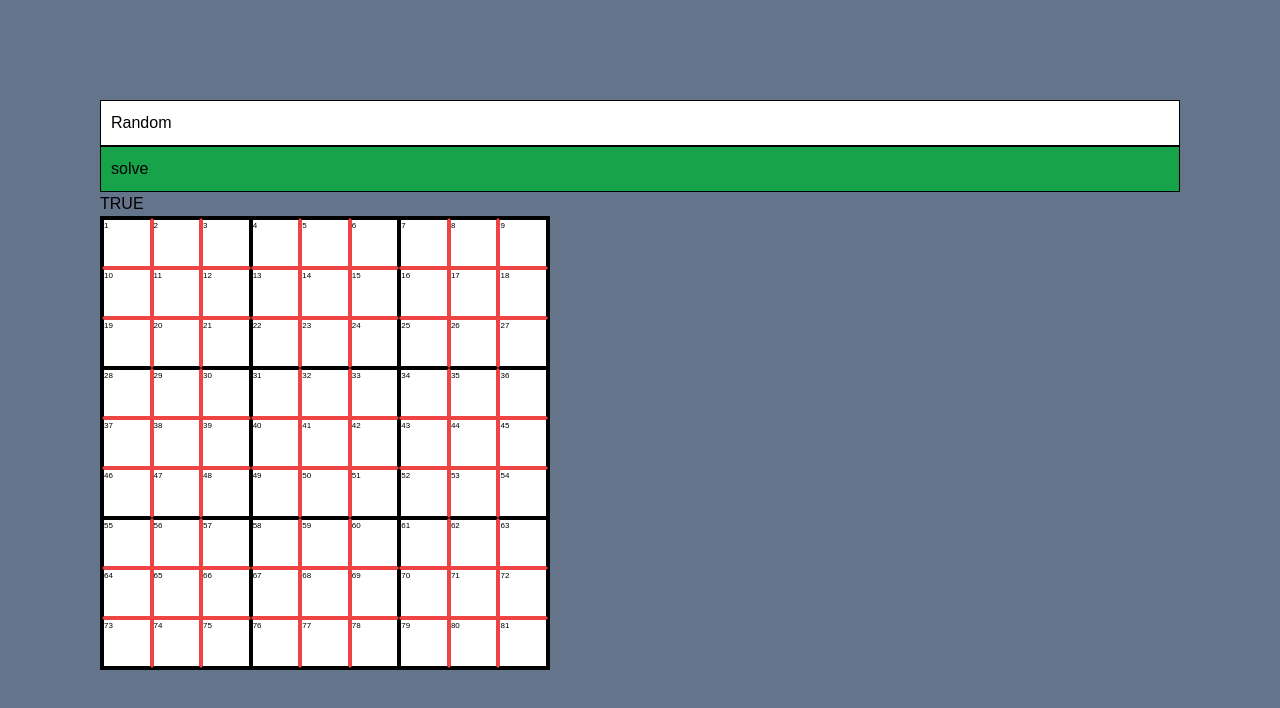
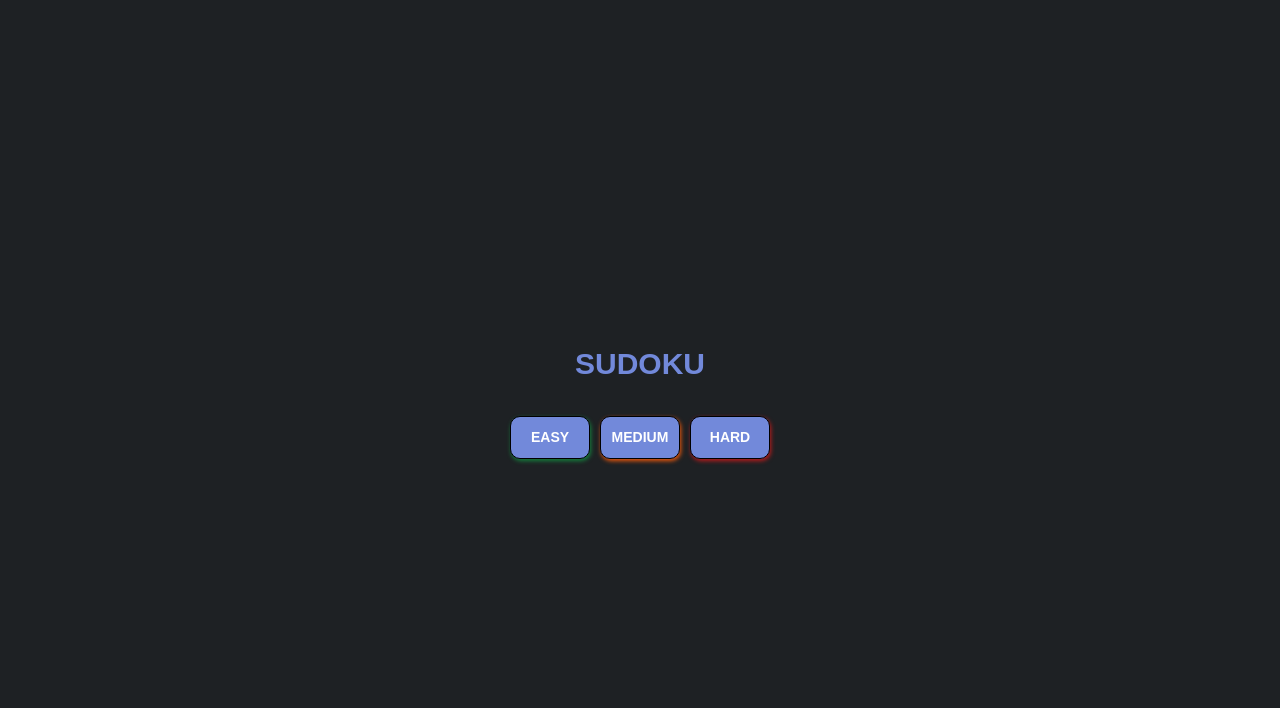
Before and after one commit to PrPedrosa/Sudoku, a React (Vite) app: page / in a window 1280 px wide. Shown: the top 708 px of the page. Built offline with nearby package versions, Linux system fonts and the light colour scheme.

Commit message:
fixes solver; adds difficulties; adds super positions modal

```diff
--- a/index.html
+++ b/index.html
@@ -3,6 +3,7 @@
   <head>
     <meta charset="UTF-8" />
     <meta name="viewport" content="width=device-width, initial-scale=1.0" />
+    <script src="https://kit.fontawesome.com/2f6a77abc3.js" crossorigin="anonymous"></script>
     <title>Sudoku</title>
   </head>
   <body>
--- a/src/App.tsx
+++ b/src/App.tsx
@@ -1,111 +1,69 @@
-import classNames from "classnames"
 import { useEffect, useState } from "react"
+import { Board } from "./components/Board"
+import { generateSudoku } from "./scripts/createBoard"
 import { isBoardValid } from "./scripts/checkBoard"
-import { validBoard } from "./utils"
-import { createCompleteBoard, generateRandomBoard } from "./scripts/createBoard"
-import { solveSudoku } from "./scripts/solveSudoku"
-import { updateSuperPositions } from "./scripts/updateSuperPositions"
+import { isSolution, solveSudoku } from "./scripts/solveSudoku"
 import { Square } from "./types"
+import { Home } from "./components/Home"
 
 function App() {
-	const [board, setBoard] = useState(updateSuperPositions(createCompleteBoard(validBoard)))
-	const [nextSquareToWrite, setNextSquareToWrite] = useState(board.find(sq => sq.superPos))
-	const [superPositions, setSuperPositions] = useState(
-		board.map(sq => {
-			return { id: sq.id, superPos: sq.superPos }
-		})
-	)
-
+	const [board, setBoard] = useState<Square[]>()
+	const [initialSquaresIds, setInitialSquareIds] = useState<number[]>()
+	const [solvedBoard, setSolvedBoard] = useState<Square[]>()
+	const [playing, setPlaying] = useState(false)
 	const [isValid, setIsValid] = useState(false)
-	const cx = classNames
+	const [solution, setSolution] = useState(false)
+	const [mode, setMode] = useState<"easy" | "medium" | "hard">()
 
 	useEffect(() => {
 		if (!board) return
 		setIsValid(isBoardValid(board))
-		squareToWrite()
-		getSuperPositions()
+		setSolution(isSolution(board))
 	}, [board])
 
-	function handleGetRandomBoard() {
-		const newboard = generateRandomBoard("easy")
-		updateSuperPositions(newboard)
-		setBoard(newboard)
+	function handleGetRandomBoard(difficulty: "easy" | "medium" | "hard") {
+		if (!difficulty) return
+		setMode(difficulty)
+		setPlaying(true)
+
+		const { unsolvedBoard, solvedBoard } = generateSudoku(difficulty)
+		setBoard(unsolvedBoard)
+		setSolvedBoard(solvedBoard)
+		const initialSqs = unsolvedBoard.filter(sq => sq.value !== 0).map(sq => sq.id)
+		setInitialSquareIds(initialSqs)
 	}
 
-	function squareToWrite() {
-		let square = board.find(sq => sq.superPos)
-		board.forEach(sq => {
-			if (!square?.superPos) return
-			if (!sq.superPos) return
-			if (sq.superPos.length < square.superPos.length) {
-				square = sq
-			}
+	function handleInput(squareId: number, value: number) {
+		if (!board) return
+		const newBoard = board.map(sq => {
+			if (squareId === sq.id) return { ...sq, value: value }
+			return sq
 		})
-		setNextSquareToWrite(square)
-	}
-
-	function getSuperPositions() {
-		const sp = board.map(sq => {
-			return { id: sq.id, superPos: sq.superPos }
-		})
-		setSuperPositions(sp)
-	}
-
-	function handleClickSquare(square: Square) {
-		let newSquare: Square
-		if (!nextSquareToWrite) return
-		if (square.id !== nextSquareToWrite.id) return
-		if (!square.superPos) return
-		newSquare = { ...square, value: square.superPos[0] }
-		const newboard = board.map(sq => {
-			if (sq.id !== nextSquareToWrite.id) return sq
-			return newSquare
-		})
-		setBoard(updateSuperPositions(newboard))
+		setBoard(newBoard)
 	}
 
 	function solve() {
-		setBoard(solveSudoku(board))
+		if (!board) return
+		setBoard(solvedBoard)
 	}
 
 	return (
-		<div className='bg-slate-500 h-[100vh] p-[100px]'>
-			<div className='cursor-pointer border border-black bg-white p-[10px]' onClick={handleGetRandomBoard}>
-				Random
-			</div>
-			<div className='cursor-pointer border border-black bg-green-600 p-[10px]' onClick={solve}>
-				solve
-			</div>
-			<div>{isValid ? "TRUE" : "FALSE"}</div>
-			<div className='grid grid-cols-9 w-[450px] border-2 border-black'>
-				{board &&
-					board.map(sq => {
-						return (
-							<div
-								key={sq.id}
-								className={cx("border-2 border-red-500 h-[50px] bg-white flex items-center justify-center relative cursor-pointer", {
-									"!border-r-black": sq.id % 3 === 0,
-									"!border-l-black": sq.id % 3 === 1,
-									"!border-b-black": borderBottomBlackIds.includes(sq.id),
-									"!border-t-black": borderTopBlackIds.includes(sq.id)
-									/* "!bg-green-600": nextSquareToWrite?.id === sq.id */
-								})}
-								onClick={() => handleClickSquare(sq)}
-							>
-								<div className={cx({ hidden: sq.value === 0 })}>{sq.value}</div>
-								{/* <div className='grid grid-cols-3 gap-[2px]'>
-									{sq.superPos && superPositions[sq.id - 1].superPos?.map(sp => <div className='text-[12px] text-blue-700'>|{sp}|</div>)}
-								</div> */}
-								<div className='text-[8px] absolute top-0 left-0'>{sq.id}</div>
-							</div>
-						)
-					})}
-			</div>
+		<div className='h-[100vh] bg-c-dark1 flex w-[100%] items-center justify-center relative'>
+			{playing && (
+				<i
+					className='fa-solid fa-arrow-left absolute top-[10px] left-[10px] text-red-800 text-[20px] active:bg-red-800 border border-c-dark4 bg-c-dark3 p-[5px] rounded-[5px] shadow-button-back'
+					onClick={() => setTimeout(() => setPlaying(false), 150)}
+				/>
+			)}
+			{!playing && <Home getBoard={handleGetRandomBoard} />}
+			{playing && <div className='text-white absolute top-0 left-[100px] debug'>{isValid ? "TRUE" : "FALSE"}</div>}
+			{playing && <div className='text-green-500 absolute top-0 left-[200px] debug'>{solution ? "TRUE" : "FALSE"}</div>}
+			{playing && <Board board={board} handleInput={handleInput} initialSquares={initialSquaresIds} solve={solve} />}
 		</div>
 	)
 }
 
-const borderBottomBlackIds = [19, 20, 21, 22, 23, 24, 25, 26, 27, 46, 47, 48, 49, 50, 51, 52, 53, 54, 73, 74, 75, 76, 77, 78, 79, 80, 81]
-const borderTopBlackIds = [28, 29, 30, 31, 32, 33, 34, 35, 36, 55, 56, 57, 58, 59, 60, 61, 62, 63, 1, 2, 3, 4, 5, 6, 7, 8, 9]
+//put icon here and set boards to undefined and maybe popup modal to confirm go back
+function goBackButton() {}
 
 export default App
--- /dev/null
+++ b/src/components/Board.tsx
@@ -0,0 +1,62 @@
+import Square from "./Square"
+import classNames from "classnames"
+import { Square as SquareType } from "../types"
+import { Board as BoardType } from "../types"
+import { useEffect, useState } from "react"
+
+export function Board({
+	board,
+	handleInput,
+	initialSquares,
+	solve
+}: {
+	board?: BoardType
+	handleInput: (squareId: number, value: number) => void
+	initialSquares?: number[]
+	solve: () => void
+}) {
+	if (!board) return null
+	const cx = classNames
+	const [selectedSquare, setSelectedSquare] = useState<SquareType>()
+	//const [selectedInput, setSelectedInput] = useState<number>()
+	const inputs = [1, 2, 3, 4, 5, 6, 7, 8, 9]
+
+	const selectSquare = (sq: SquareType) => {
+		if (sq.id === selectedSquare?.id) setSelectedSquare(undefined)
+		else setSelectedSquare(sq)
+	}
+
+	const selectInput = (value: number) => {
+		if (!selectedSquare) return
+		handleInput(selectedSquare.id, value)
+	}
+
+	return (
+		<div className='p-[5px] w-[100%] flex flex-col items-center justify-center gap-[15px] relative'>
+			<div className='debug p-[2px] absolute top-[-50px] right-0' onClick={solve}>
+				solve
+			</div>
+			<div className='grid grid-cols-9 w-[100%] text-center gap-[5px]'>
+				{inputs.map(i => (
+					<div
+						className={cx(
+							"border border-black px-[8px] text-c-purple text-[20px] font-semibold rounded-[5px] bg-c-dark2 shadow-board",
+							"active:!bg-c-purple active:!text-black"
+						)}
+						onClick={() => selectInput(i)}
+						key={i}
+					>
+						{i}
+					</div>
+				))}
+			</div>
+			<div className='grid grid-cols-9 border-[3px] sm:w-[450px] border-black rounded-[5px] shadow-board w-[100%] relative'>
+				{board.map(sq => {
+					return (
+						<Square sq={sq} key={sq.id} select={selectSquare} selected={selectedSquare?.id === sq.id} isInitial={initialSquares?.includes(sq.id)} />
+					)
+				})}
+			</div>
+		</div>
+	)
+}
--- /dev/null
+++ b/src/components/Home.tsx
@@ -0,0 +1,39 @@
+import classNames from "classnames"
+
+export function Home({ getBoard }: { getBoard: (difficulty: "easy" | "medium" | "hard") => void }) {
+	return (
+		<div className='flex flex-col gap-[30px]'>
+			<div className='text-[30px] text-c-purple text-center font-bold'>SUDOKU</div>
+			<div className='flex gap-[10px]'>
+				<DifficultyButton getBoard={getBoard} difficulty='easy' />
+				<DifficultyButton getBoard={getBoard} difficulty='medium' />
+				<DifficultyButton getBoard={getBoard} difficulty='hard' />
+			</div>
+		</div>
+	)
+}
+
+function DifficultyButton({
+	getBoard,
+	difficulty
+}: {
+	getBoard: (difficulty: "easy" | "medium" | "hard") => void
+	difficulty: "easy" | "medium" | "hard"
+}) {
+	const cx = classNames
+	return (
+		<div
+			className={cx(
+				"cursor-pointer border border-black bg-c-purple text-center text-white p-[10px] rounded-[10px] min-w-[80px] font-semibold uppercase text-[14px]",
+				{
+					"hover:bg-green-700 active:bg-green-700 shadow-button-easy": difficulty === "easy",
+					"hover:bg-orange-600 active:bg-orange-700 shadow-button-medium": difficulty === "medium",
+					"hover:bg-red-700 active:bg-red-700 shadow-button-hard": difficulty === "hard"
+				}
+			)}
+			onClick={() => setTimeout(() => getBoard(difficulty), 150)}
+		>
+			{difficulty}
+		</div>
+	)
+}
--- /dev/null
+++ b/src/components/Square.tsx
@@ -0,0 +1,130 @@
+import { useState } from "react"
+import { Square as SquareType } from "../types"
+import classNames from "classnames"
+
+function Square({
+	sq,
+	select,
+	selected,
+	isInitial
+}: {
+	sq: SquareType
+	select: (sq: SquareType) => void
+	selected: boolean
+	isInitial?: boolean
+}) {
+	const [showSuperPos, setShowSuperPos] = useState(false)
+
+	const cx = classNames
+	const boardWidth = window.innerWidth - 10
+	const squareHeight = boardWidth > 780 ? undefined : boardWidth / 9
+
+	function handleShowSuperPos() {
+		if (!sq.superPos) return null
+		setShowSuperPos(true)
+	}
+	return (
+		<>
+			{showSuperPos && <SuperPosModal square={sq} hideModal={() => setShowSuperPos(false)} />}
+			<div
+				key={sq.id}
+				className={cx(
+					"border-[2px] border-c-dark4 flex items-center justify-center cursor-pointer bg-c-dark2",
+					{
+						"!border-r-black z-10": sq.id % 3 === 0,
+						"!border-l-black z-10": sq.id % 3 === 1,
+						"!border-b-black z-10": borderBottomBlackIds.includes(sq.id),
+						"!border-t-black z-10": borderTopBlackIds.includes(sq.id),
+						"!bg-c-purple": selected,
+						"h-[50px]": !squareHeight
+					}
+				)}
+				style={{ height: squareHeight }}
+				onClick={() => select(sq)}
+				onDoubleClickCapture={() => handleShowSuperPos()}
+			>
+				<div
+					className={cx("text-c-purple font-semibold text-[20px]", {
+						hidden: sq.value === 0,
+						"!text-c-dark1": selected && !isInitial,
+						"text-white": isInitial
+					})}
+				>
+					{sq.value}
+				</div>
+			</div>
+		</>
+	)
+}
+
+function SuperPosModal({ square, hideModal }: { square: SquareType; hideModal: () => void }) {
+	const cx = classNames
+
+	//fix positions => modal cannot leave the board because of mobile
+	const colPositions: { [key: number]: string } = {
+		1: "left-[11%]",
+		2: "left-[22%]",
+		3: "left-[33%]",
+		4: "left-[44%]",
+		5: "left-[55%]",
+		6: "left-[66%]",
+		7: "left-[77%]",
+		8: "left-[88%]",
+		9: "left-[99%]"
+	}
+	const rowPositions: { [key: number]: string } = {
+		1: "top-0",
+		2: "top-[11%]",
+		3: "top-[22%]",
+		4: "top-[33%]",
+		5: "top-[44%]",
+		6: "top-[55%]",
+		7: "top-[66%]",
+		8: "top-[77%]",
+		9: "top-[88%]"
+	}
+
+	const popupPosition = () => {
+		return `${colPositions[square.colId]} ${rowPositions[square.rowId]}`
+	}
+
+	return (
+		<>
+			{/* opacity */}
+			<div
+				className='fixed bg-c-dark1  z-20 top-0 left-0 opacity-[60%] w-[100%] h-[100%]'
+				onClick={() => hideModal()}
+			/>
+			{/* element */}
+			<div
+				className={cx(
+					"absolute text-white opacity-[100%] z-40 p-[3px] w-max h-max",
+					popupPosition()
+				)}
+				onClick={() => hideModal()}
+			>
+				<div
+					className='border border-black bg-black grid grid-cols-3 rounded-[5px] p-[2px] z-50 gap-[2px]'
+					onClick={e => e.stopPropagation()}
+				>
+					{square.superPos &&
+						square.superPos.map(sp => (
+							<div className='border-2 border-c-dark1 bg-c-dark3 w-[35px] h-[35px] rounded-[5px] leading-[100%] flex items-center justify-center active:bg-c-purple'>
+								{sp}
+							</div>
+						))}
+				</div>
+			</div>
+		</>
+	)
+}
+
+const borderBottomBlackIds = [
+	19, 20, 21, 22, 23, 24, 25, 26, 27, 46, 47, 48, 49, 50, 51, 52, 53, 54, 73, 74, 75, 76, 77, 78,
+	79, 80, 81
+]
+const borderTopBlackIds = [
+	28, 29, 30, 31, 32, 33, 34, 35, 36, 55, 56, 57, 58, 59, 60, 61, 62, 63, 1, 2, 3, 4, 5, 6, 7, 8, 9
+]
+
+export default Square
--- a/src/index.css
+++ b/src/index.css
@@ -8,3 +8,9 @@
     padding: 0;
     font-family: "Proxima Nova", sans-serif;
 }
+
+@layer utilities {
+.debug{
+outline: red solid thin;
+}
+}
--- a/src/scripts/createBoard.ts
+++ b/src/scripts/createBoard.ts
@@ -1,6 +1,8 @@
 import { updateSuperPositions } from "./updateSuperPositions"
 import { Board } from "../types"
-import { randNum0toNum } from "../utils"
+import { boardIds, randNum0toNum } from "../utils"
+import { solveSudoku } from "./solveSudoku"
+import { shuffleArray } from "./shuffleArray"
 
 export const squareValues = [1, 2, 3, 4, 5, 6, 7, 8, 9]
 
@@ -33,28 +35,6 @@ export function createCompleteBoard(givenBoard?: number[]): Board {
 	return board
 }
 
-export function generateRandomBoard(difficulty: "easy" | "medium" | "hard"): Board {
-	const numOfZeros = difficulty === "easy" ? 40 : difficulty === "medium" ? 50 : 60
-	const numOfValues = 81 - numOfZeros
-
-	let zerosBoard = createCompleteBoard()
-	function createValidValue(superPos: number[] | null) {
-		return superPos ? superPos[randNum0toNum(superPos.length - 1)] : 0
-	}
-
-	for (let i = 0; i < numOfValues; i++) {
-		const randSquareIdx = Math.floor(Math.random() * 81)
-		//pick a rand square, give rand value, update super pos, check board, if not valid,
-		zerosBoard[randSquareIdx] = {
-			...zerosBoard[randSquareIdx],
-			value: createValidValue(zerosBoard[randSquareIdx].superPos)
-		}
-		zerosBoard = updateSuperPositions(zerosBoard)
-	}
-
-	return zerosBoard
-}
-
 const makeRowId = (id: number) => {
 	return Math.ceil(id / 9)
 }
@@ -67,3 +47,45 @@ const makeBoxId = (rowId: number, colId: number) => {
 	if (rowId <= 6) return colId <= 3 ? 4 : colId <= 6 ? 5 : 6
 	return colId <= 3 ? 7 : colId <= 6 ? 8 : 9
 }
+
+export function generateSudoku(difficulty: "easy" | "medium" | "hard"): { unsolvedBoard: Board; solvedBoard: Board } {
+	//why 47 is minimun to run kinda safely??? (if we do the solve sudoku with numofvalues included in the forLoop)
+	const numOfZeros = difficulty === "easy" ? 45 : difficulty === "medium" ? 50 : 55
+	//let numOfValues = 81 - numOfZeros
+	const randIdxStart = Math.floor(Math.random() * 81)
+
+	let board = createCompleteBoard()
+	function createValidValue(superPos: number[] | null) {
+		return superPos ? superPos[randNum0toNum(superPos.length - 1)] : 0
+	}
+
+	board[randIdxStart] = {
+		...board[randIdxStart],
+		value: createValidValue(board[randIdxStart].superPos)
+	}
+	board = updateSuperPositions(board)
+
+	/* for (let i = 0; i < numOfValues - 1; i++) {
+		let randIdx = Math.floor(Math.random() * 81)
+		let square = board[randIdx]
+		if (square.value !== 0) {
+			numOfValues++
+			continue
+		}
+
+		board[randIdx] = {
+			...board[randIdx],
+			value: createValidValue(board[randIdx].superPos)
+		}
+		board = updateSuperPositions(board)
+	} */
+	const solvedBoard = solveSudoku(board)
+	if (solvedBoard) {
+		const squaresToReset: number[] = [...shuffleArray(boardIds)].slice(0, numOfZeros)
+		const unsolvedBoard = updateSuperPositions(solvedBoard.map(sq => (squaresToReset.includes(sq.id) ? { ...sq, value: 0 } : sq)))
+		return { unsolvedBoard, solvedBoard }
+	} else {
+		console.log("board generated has no solution, retrying...")
+		return generateSudoku(difficulty)
+	}
+}
--- a/src/scripts/shuffleBoard.ts
+++ b/src/scripts/shuffleArray.ts
@@ -1,4 +1,4 @@
-export function shuffleBoard(array: any[]) {
+export function shuffleArray(array: any[]) {
 	for (let i = array.length - 1; i > 0; i--) {
 		const j = Math.floor(Math.random() * (i + 1))
 		;[array[i], array[j]] = [array[j], array[i]]
--- a/src/utils.ts
+++ b/src/utils.ts
@@ -6,3 +6,9 @@ export const validBoard = [
 export function randNum0toNum(num: number) {
 	return Math.floor(Math.random() * (num + 1))
 }
+
+export const boardIds = [
+	1, 2, 3, 4, 5, 6, 7, 8, 9, 10, 11, 12, 13, 14, 15, 16, 17, 18, 19, 20, 21, 22, 23, 24, 25, 26, 27, 28, 29, 30, 31, 32, 33, 34, 35, 36, 37, 38, 39,
+	40, 41, 42, 43, 44, 45, 46, 47, 48, 49, 50, 51, 52, 53, 54, 55, 56, 57, 58, 59, 60, 61, 62, 63, 64, 65, 66, 67, 68, 69, 70, 71, 72, 73, 74, 75, 76,
+	77, 78, 79, 80, 81
+]
--- a/tailwind.config.cjs
+++ b/tailwind.config.cjs
@@ -7,11 +7,41 @@ module.exports = {
   theme: {
     extend: {
       backgroundImage:{
-        "loyalty-progress-bar" : "linear-gradient(90deg, #976635 0%, #E6AA5F 100%)"
+        "blue-gradient": "linear-gradient(90deg, rgba(20,20,82,1) 0%, rgba(50,56,150,1) 47%, rgba(20,20,82,1) 100%, rgba(0,69,9,1) 100%);"
       },
       boxShadow:{
-        "progress-bar" : "0px 2px 4px rgba(224, 165, 92, 0.3)"
+        "progress-bar" : "0px 2px 4px rgba(224, 165, 92, 0.3)",
+        "board":"0px 2px 4px #282b30",
+        "button-easy":"1px 2px 4px rgba(21, 128, 61, 1)",
+        "button-medium":"1px 2px 4px rgba(234, 88, 12, 1)",
+        "button-hard":"1px 2px 4px rgba(185, 28, 28, 1)",
+        "button-back":"1px 1px 1px rgba(153, 27, 27, 1)",
       },
+      colors:{
+        c:{
+          dark1:"#1e2124",
+          dark2:"#282b30",
+          dark3:"#36393e",
+          dark4:"#424549",
+          purple:"#7289da"
+        }
+      },
+      animation:{
+      "go-back":"back 0.2s linear"
+      },
+      keyframes:{
+        "back":{
+          "0%": {
+            fontSize:"40px"
+          },
+          "50%": {
+            fontSize:"40px"
+          },
+          "100%": {
+            fontSize:"40px"
+          },
+      }
+      }
 
     },
   },
```
Also changed, not shown: src/scripts/solveSudoku.ts (+23 -14 lines), 1 other file (tests, documents, lock files or other folders).
